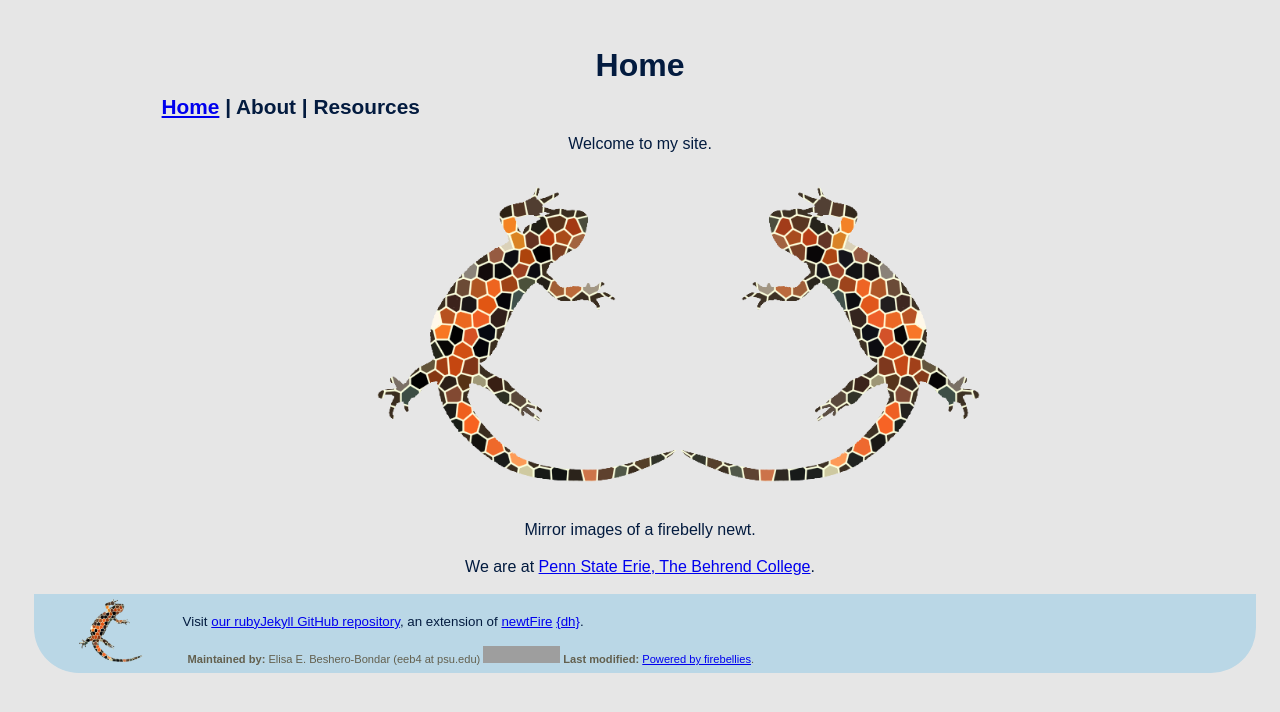
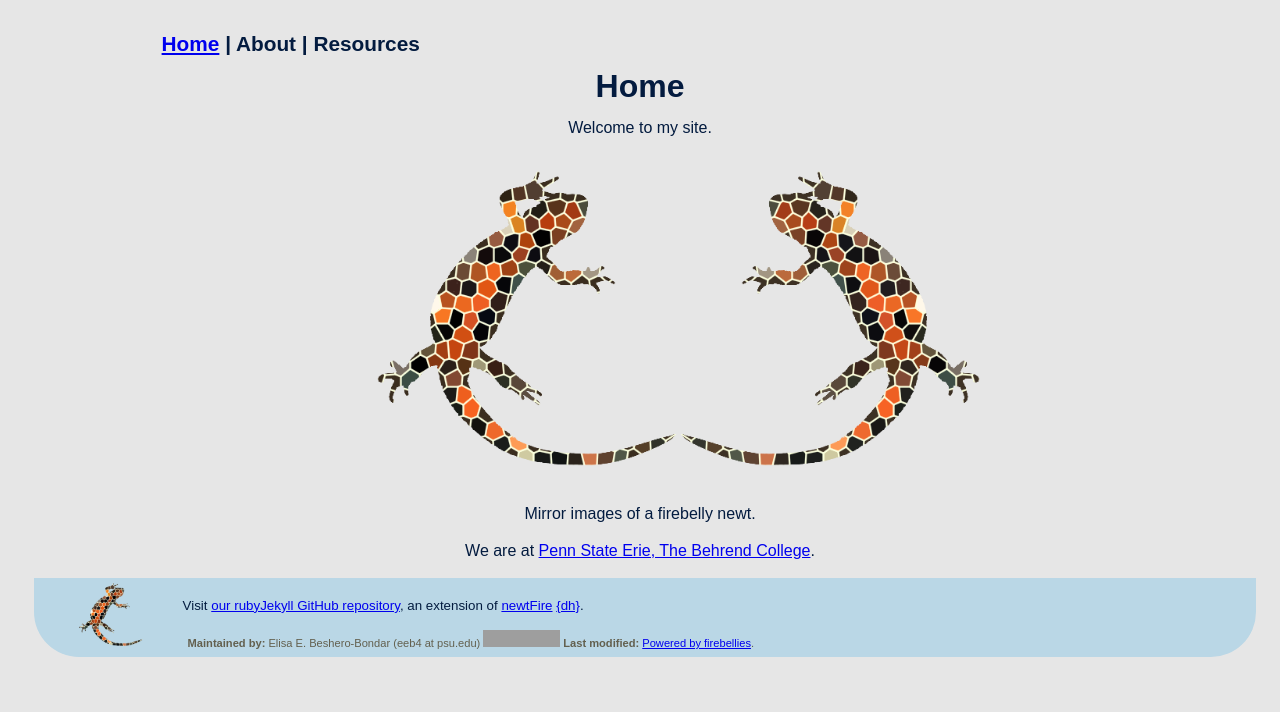
Before and after one commit to newtfire/rubyJekyllActions, a Jekyll site: the page built from docs/index.html, in a window 1280 px wide. Shown: the top 712 px of the page. Built offline with Jekyll 4.4.1, drawn with Linux system fonts in a browser that asks for light colours; part of the change alters nothing that is shown; grey boxes are pictures that could not be loaded.

```diff
--- a/docs/_layouts/default.html
+++ b/docs/_layouts/default.html
@@ -10,8 +10,9 @@
     </head>
     <!--This page is published at https://newtfire.github.io/textEncoding-Hub/copy-and-rename-to-docs/ -->
     <body>
+        <nav><a href="/">Home</a> | About | Resources</nav>
         <h1>{{ page.title }}</h1>
-        <nav><a href="/">Home</a> | About | Resources</nav>
+
         <div class="container">
 
             {{ content }}
```
